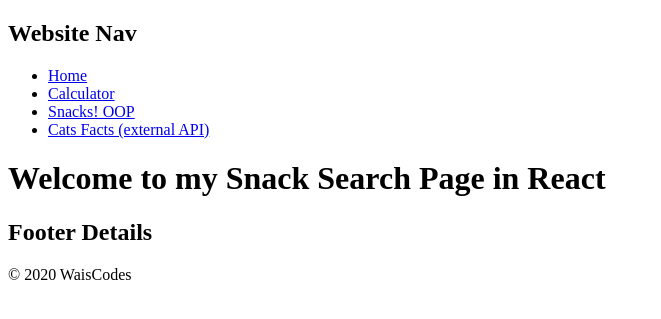
After one commit to waiscodes/php-ride-along, a PHP site: page /snack-search-react.html in a window 1280 px wide. The commit adds this page. Shown: the top 319 px of the page, without its empty margins (0-661 px from the left). Run offline with PHP 8.4, Linux system fonts and the light colour scheme; some libraries are stand-ins or nearby versions.

Commit message:
added react app with links

```diff
--- /dev/null
+++ b/js/react-example.js
@@ -0,0 +1 @@
+alert("hello lol");
--- /dev/null
+++ b/snack-search-react.html
@@ -0,0 +1,54 @@
+<!DOCTYPE html>
+<html lang="en">
+  <head>
+    <meta charset="UTF-8" />
+    <meta name="viewport" content="width=device-width, initial-scale=1.0" />
+    <title>Cat Facts Page</title>
+
+    <!-- Styles -->
+    <link rel="stylesheet" href="./css/main.css" />
+    <!-- Scripts -->
+    <script type="text/jsx" src="./js/react-example.js" defer></script>
+    <!-- ./ and just starting with the file stystem are the same -->
+    <!-- Load React. -->
+    <!-- Note: when deploying, replace "development.js" with "production.min.js". -->
+    <script
+      src="https://unpkg.com/react@16/umd/react.development.js"
+      crossorigin
+    ></script>
+    <script
+      src="https://unpkg.com/react-dom@16/umd/react-dom.development.js"
+      crossorigin
+    ></script>
+    <!-- Load Babel. -->
+    <script src="https://unpkg.com/babel-standalone@6/babel.min.js"></script>
+  </head>
+  <body>
+    <nav>
+      <h2>Website Nav</h2>
+      <ul>
+        <li>
+          <a href="index.php">Home</a>
+        </li>
+        <li>
+          <a href="calc.php">Calculator</a>
+        </li>
+        <li>
+          <a href="snacks.php">Snacks! OOP</a>
+        </li>
+        <li>
+          <a href="cat-facts-api.php">Cats Facts (external API)</a>
+        </li>
+      </ul>
+    </nav>
+    <!-- dirname is a function that finds the absolute path regardless. It's safer and future proof so possibly make a practice of using this more. -->
+    <h1>Welcome to my Snack Search Page in React</h1>
+
+    <section id="react-root"></section>
+
+    <footer>
+      <h2>Footer Details</h2>
+      <p>&copy; 2020 WaisCodes</p>
+    </footer>
+  </body>
+</html>
--- a/templates/nav.php
+++ b/templates/nav.php
@@ -16,5 +16,8 @@
     <li>
       <a href="snack-search.html">Snack Search (AJAX and API)</a>
     </li>
+    <li>
+      <a href="snack-search-react.html">Snack Search React</a>
+    </li>
   </ul>
 </nav>
```
